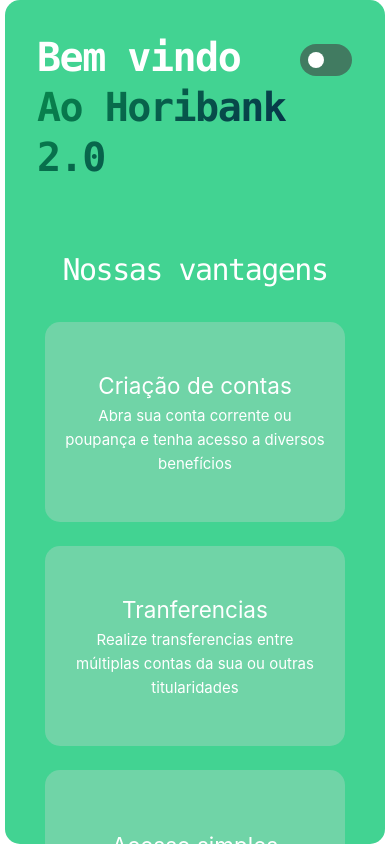
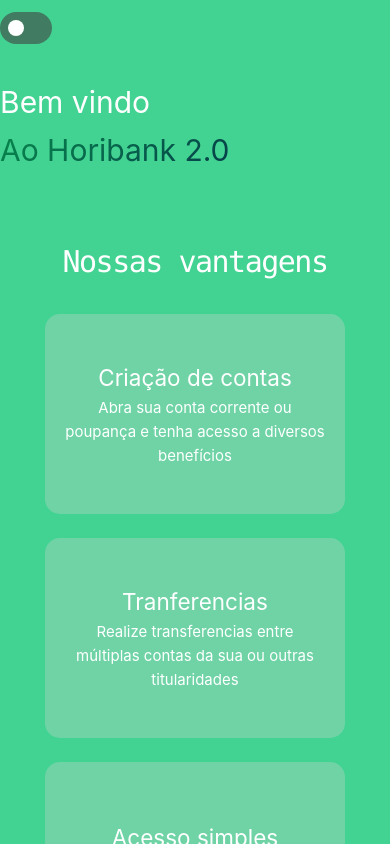
Before and after one commit to TarcisioOliveira2021/Horibank-upgraded, a Vue app in the folder frontend/: page / in a window 390 px wide. Built offline with nearby package versions, Linux system fonts and the light colour scheme.

Commit message:
fix: Tela principal modo escuro e responsividade

```diff
--- a/frontend/src/components/home/Index.vue
+++ b/frontend/src/components/home/Index.vue
@@ -15,9 +15,11 @@ const elemetns = ref<{
   btnAcessar: HTMLElement | null;
 } | null>(null);
 
+watchEffect(() => {
+  // console.log("Tela no tamanho 1920px",window.matchMedia('(max-width: 1920px)'));
+  // console.log("Tela no tamanho 1024px",window.matchMedia('(max-width: 1024px)'));
 
 
-watchEffect(() => {
   if (elemetns.value &&
     elemetns.value.inicio &&
     elemetns.value.cardContainer &&
@@ -194,7 +196,7 @@ onMounted(() => {
 </template>
 
 <style scoped>
-@media (max-width: 1920px) {
+@media (min-width: 1281px) and (max-width: 1920px) {
   .toogle {
     margin: 1rem 1rem 0rem 1rem;
     display: inline-flex !important;
@@ -316,7 +318,11 @@ onMounted(() => {
 
 }
 
-@media (max-width:1024px) {
+@media (min-width: 100px) and (max-width: 1280px) {
+  .inicio{
+    background-color: #42d392;
+  }
+
   .card-container {
     height: 100vh;
     overflow-y: scroll;
```
